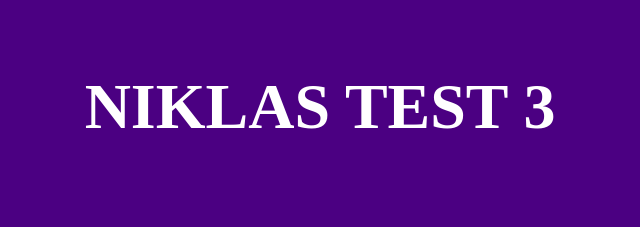
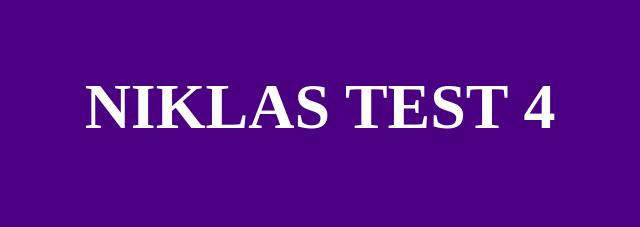
Before and after one commit to DocSeattle/teaching-github, a plain HTML site: page index.html in a window 1280 px wide. Shown: the part 460-687 px from the top of the page, 328-968 px from the left. Drawn offline with Linux system fonts and the light colour scheme; files that its build step writes are made by us from their sources.

Commit message:
test 4 h1 tag

```diff
--- a/index.html
+++ b/index.html
@@ -13,7 +13,7 @@
 
     <h1>Niklas</h1>
     <h1>Niklas 2</h1>
-    <h1>Niklas Test 3</h1>
+    <h1>Niklas Test 4</h1>
 
 
     <h1>this is a sample file</h1>
```
